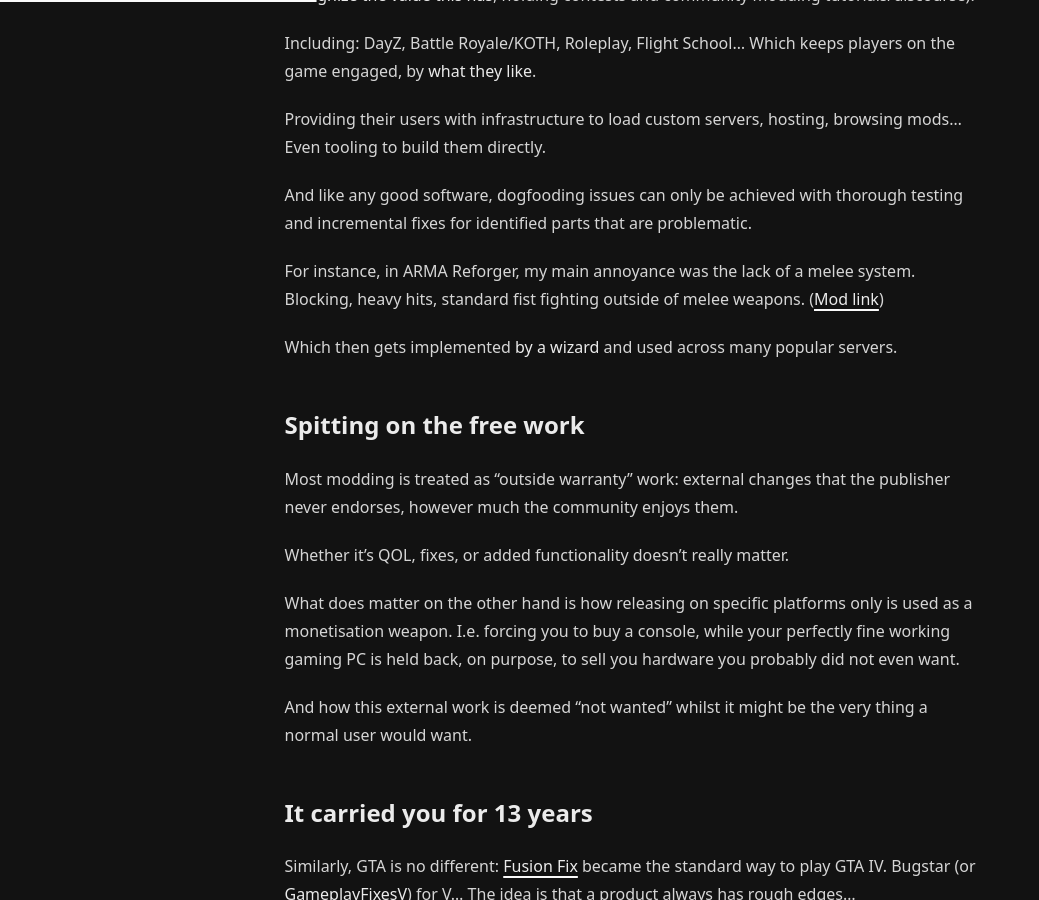
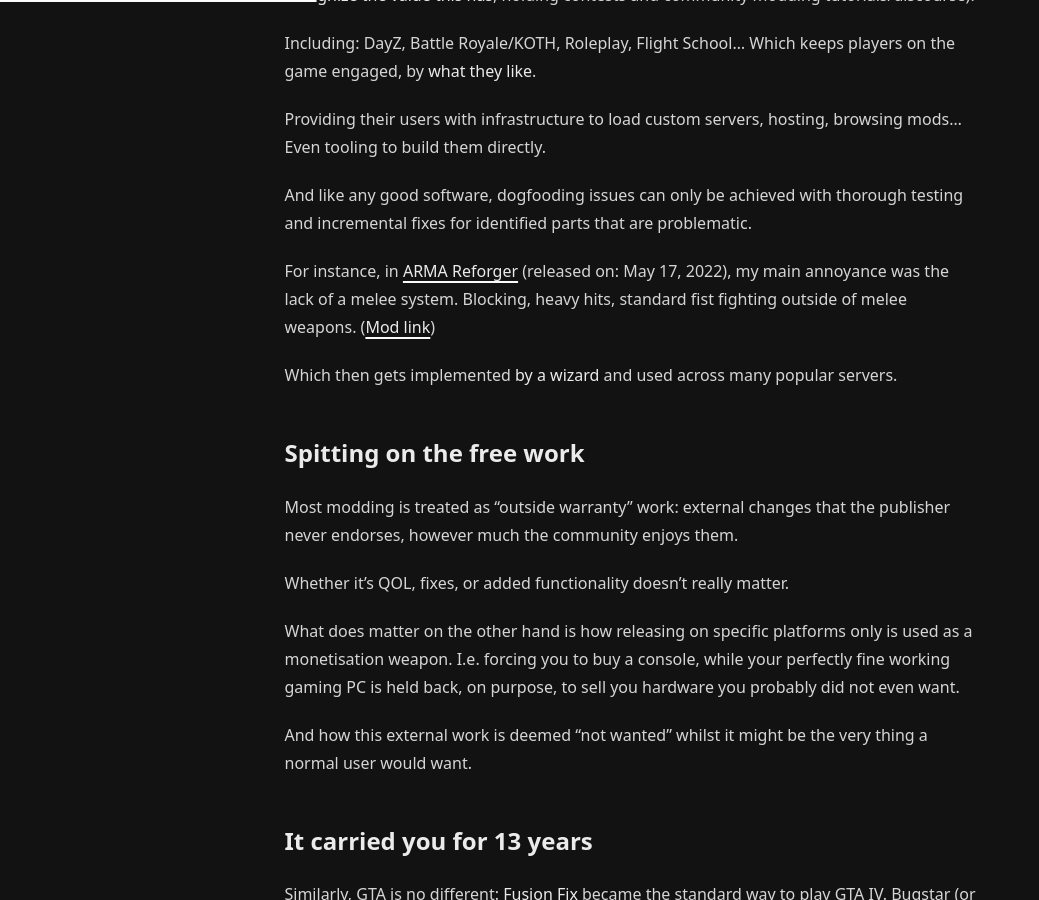
Before and after one commit to h8d13/dontreadthedocs, a Jekyll site: the page built from _notes/modding-wizards.md, in a window 1280 px wide and 900 px high, scrolled down 1833 px. Shown: the whole window, without its empty margins (0-1039 px from the left). Built offline with Jekyll 4.4.1, drawn with Linux system fonts in a browser that asks for light colours.

Commit message:
add link
Signed-off-by: h8d13 <hadean-eon-dev@proton.me>

```diff
--- a/_notes/modding-wizards.md
+++ b/_notes/modding-wizards.md
@@ -51,7 +51,8 @@ Even tooling to build them directly.
 And like any good software, dogfooding issues can only be achieved with thorough
 testing and incremental fixes for identified parts that are problematic.
 
-For instance, in ARMA Reforger, my main annoyance was the lack of a melee system.
+For instance, in [ARMA Reforger][arma-r] (released on: May 17, 2022), my main
+annoyance was the lack of a melee system.
 Blocking, heavy hits, standard fist fighting outside of melee weapons. ([Mod link][arma-r-mod])
 
 Which then gets implemented **by a wizard** and used across many popular servers.
```
Also changed, not shown: other parts of _notes/modding-wizards.md (+1 -0 lines).
